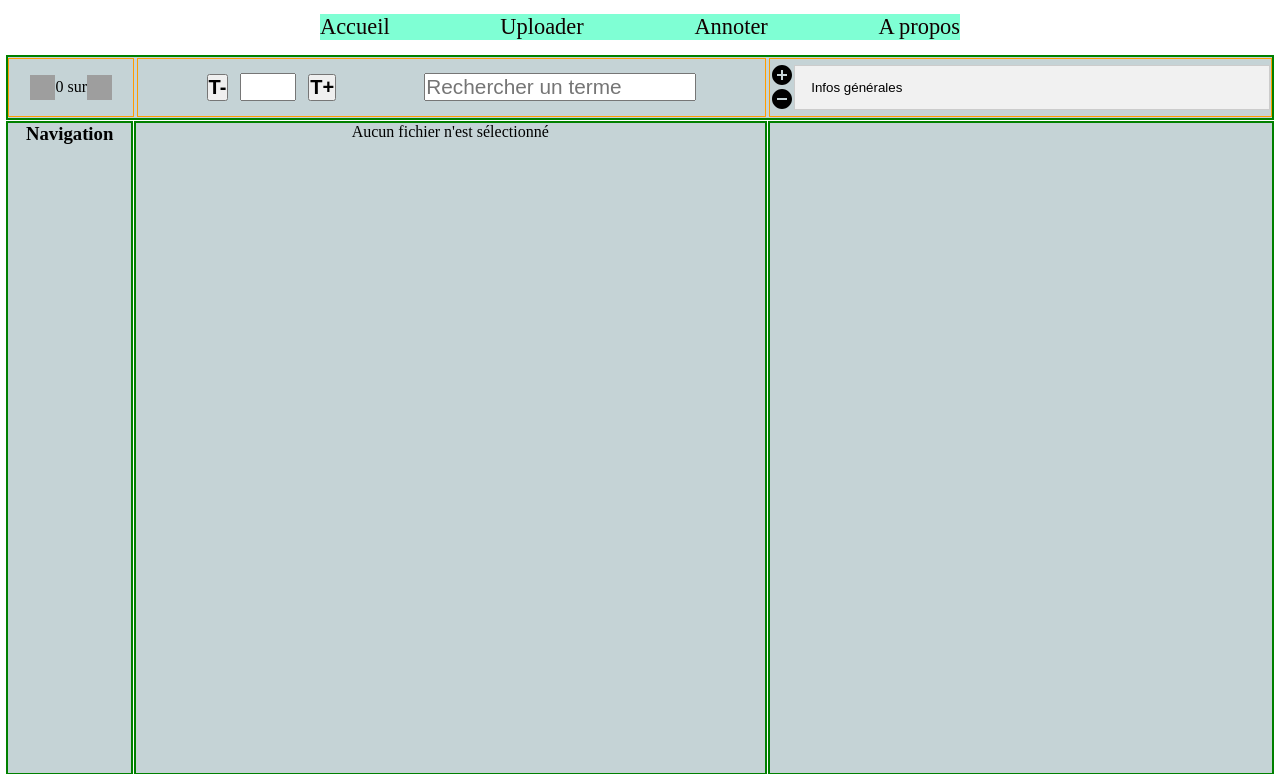
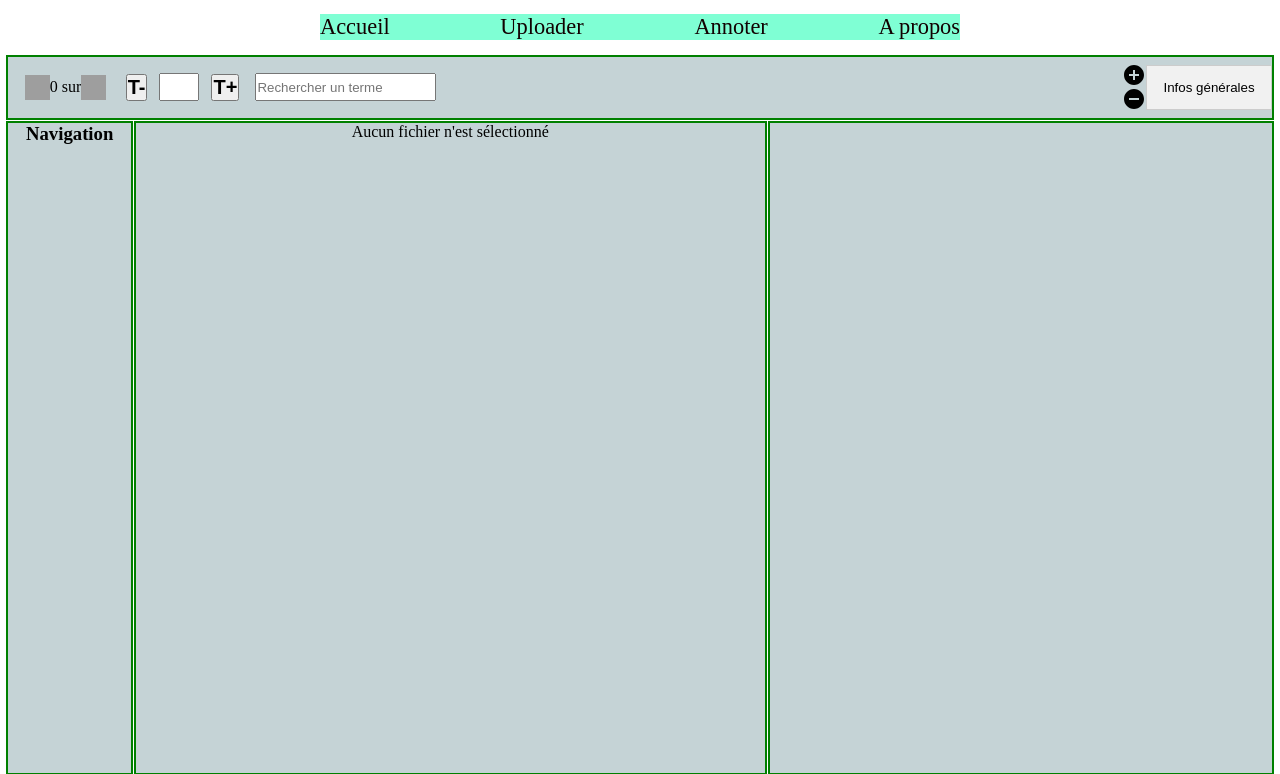
Before and after one commit to LAWBOT-Porject/Annotator, a Django app: template annotate/templates/annotate.html in a window 1280 px wide. Shown: the top 774 px of the page. Run offline with Django 3.2, Linux system fonts and the light colour scheme; the template is opened without the code that fills it, so the values that code supplies are empty; grey boxes are pictures that could not be loaded.

Commit message:
fix: Scroll when space does not too much

```diff
--- a/annotate/static/annotate-style.css
+++ b/annotate/static/annotate-style.css
@@ -3,7 +3,7 @@
   /* border: 4px solid red; */
   width: 99%;
   margin: 0 auto;
-  overflow: hidden;
+  /* overflow: hidden; */
   display: grid;
   grid-template-areas:
     "tools-bar tools-bar tools-bar "
@@ -57,18 +57,29 @@ li.selected_file {
 
 .tools-bar {
   display: grid;
-  grid-template-columns: 1fr 5fr 4fr;
+  grid-template-columns: 1fr 2fr 8fr;
   gap: 3px;
   align-items: center;
 }
 
 .tool-col {
-  border: 1px solid rgb(255, 157, 0);
+  /* border: 1px solid rgb(72, 255, 0); */
   height: 95%;
   display: flex;
   /* flex-direction: column; */
   align-items: center;
-  justify-content: center;
+  justify-content: right;
+
+  overflow-y: hidden;
+}
+
+.file-ctrl-cl.tool-col {
+overflow: hidden;
+margin: 0 auto;
+}
+.text-ctrl-cl.tool-col {
+overflow: hidden;
+margin: 0 auto;
 }
 
 #text-size {
@@ -81,14 +92,14 @@ button {
 
 input {
   height: 1.75rem;
-  font-size: 1.3rem;
+  /* font-size: 1.3rem; */
 }
 
 input#text-search {
-  margin-left: 11vh;
+  margin-left: 2vh;
 }
 input#text-size {
-  width: 7vh;
+  width: 5vh;
 }
 
 .highlighted {
@@ -97,11 +108,11 @@ input#text-size {
 
 .tab {
   display: flex;
-  width: 95%;
-  overflow: hidden;
   border: 1px solid #ccc;
   background-color: #f1f1f1;
+  overflow-x: scroll;
 }
+
 
 .tab button {
   background-color: inherit;
```
